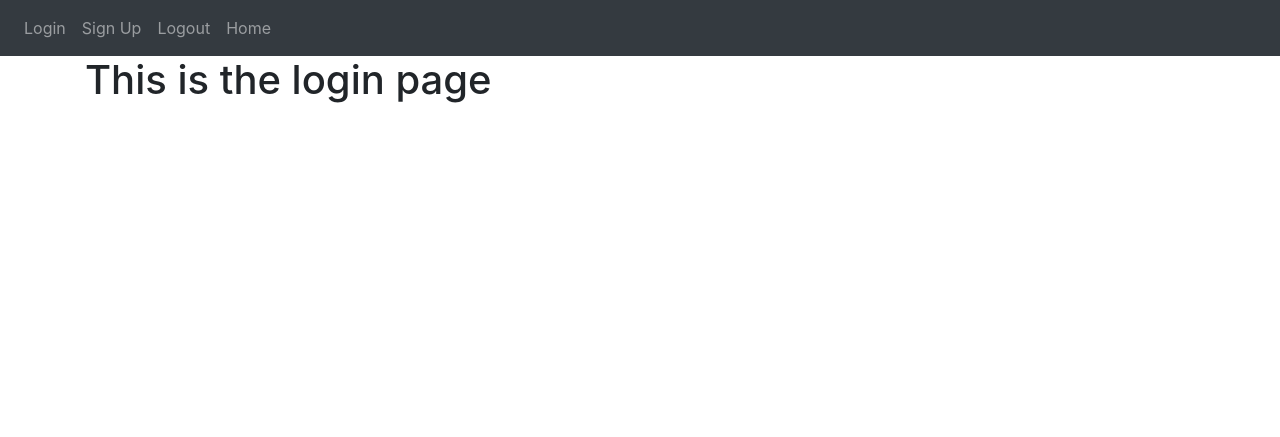
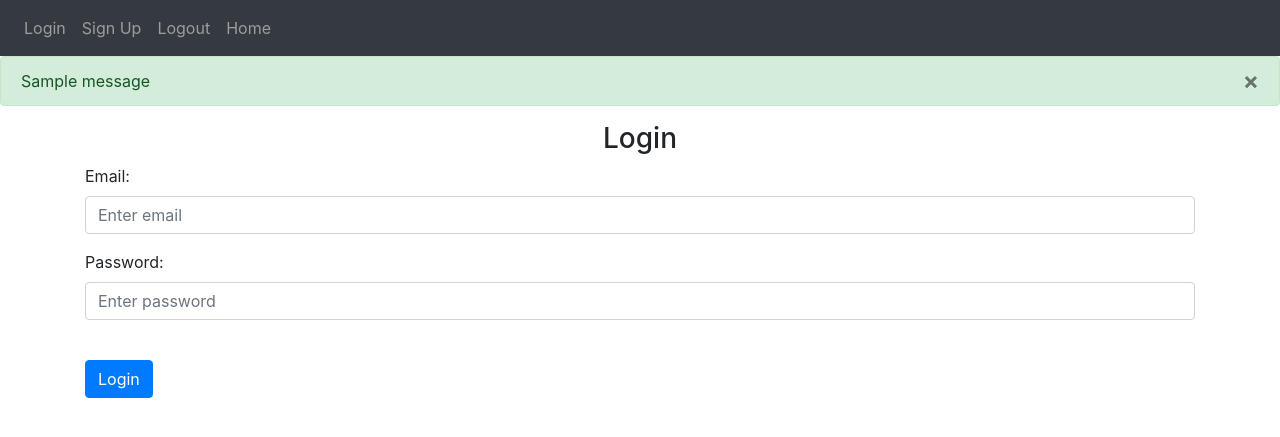
Before and after one commit to samforbyn/seQRet, a Flask app: page /login in a window 1280 px wide. Shown: the top 437 px of the page. Run offline with Flask 2, Linux system fonts and the light colour scheme; one stand-in notice (Sample message) is shown; some libraries are stand-ins or nearby versions.

Commit message:
added flash messages + basic signup validation checks

```diff
--- a/website/__init__.py
+++ b/website/__init__.py
@@ -1,6 +1,10 @@
 from dotenv import find_dotenv, load_dotenv
 from flask import Flask
 import os
+from flask_sqlalchemy import SQLAlchemy
+
+db = SQLAlchemy()
+
 
 load_dotenv(find_dotenv())
 
--- a/website/auth.py
+++ b/website/auth.py
@@ -1,15 +1,34 @@
-from flask import Blueprint, render_template
+from flask import Blueprint, render_template, request, flash
 
 auth = Blueprint('auth', __name__)
 
 
-@auth.route('/login')
+@auth.route('/login', methods=['GET', 'POST'])
 def login():
+    data = request.form
+    print(data)
     return render_template('login.html')
 @auth.route('/logout')
 def logout():
     return "<p>Logout</p>"
 
-@auth.route('/sign-up')
+@auth.route('/sign-up', methods=['GET', 'POST'])
 def sign_up():
+    if request.method == "POST":
+        email = request.form.get('email')
+        firstName = request.form.get('firstName')
+        password1 = request.form.get('password1')
+        password2 = request.form.get('password2')
+
+        if len(email) < 3:
+            flash('Your email needs to contain at least 3 characters, please try again.', category='error')
+        elif len(firstName) < 1:
+            flash('Your first name needs to contain more than 1 character, please try again.', category='error')
+        elif password1 != password2:
+            flash('Passwords do not match, please try again.', category='error')
+        elif len(password1) < 7:
+            flash('Your password needs to contain at least 7 characters, try again.', category='error')
+
+        else:
+            flash('Account successfully created, you can log in now!')
     return render_template('sign_up.html')
--- a/website/templates/base.html
+++ b/website/templates/base.html
@@ -24,6 +24,27 @@
             </div>
         </div>
     </nav>
+    {% with messages = get_flashed_messages(with_categories=true) %}
+        {% if messages %}
+            {% for category, message in messages %}
+                {% if category == 'error' %}
+                <div class="alert alert-danger alert-dismissaable fade show" role="alert">
+                    {{ message }}
+                    <button type="button" class="close" data-dismiss="alert">
+                        <span aria-hidden="true">&times;</span>
+                    </button>
+                </div>
+                {% else %}
+                <div class="alert alert-success alert-dismissaable fade show" role="alert">
+                    {{ message }}
+                    <button type="button" class="close" data-dismiss="alert">
+                        <span aria-hidden="true">&times;</span>
+                    </button>
+                </div>
+                {% endif %}
+            {% endfor %}
+        {% endif %}
+    {% endwith %}
     <div class="container">
         {% block body%}
         {%endblock%}
--- a/website/templates/login.html
+++ b/website/templates/login.html
@@ -3,5 +3,18 @@
 {% block title%}Login{% endblock %}
 
 {% block body%}
-    <h1>This is the login page</h1>
+
+<form method="POST">
+    <h3 align="center">Login</h3>
+    <div class="form-group">
+        <label for="email">Email:</label>
+        <input type="email" class="form-control" id="email" name="email" placeholder="Enter email">
+    </div>
+    <div class="form-group">
+        <label for="password">Password:</label>
+        <input type="password" class="form-control" id="password" name="password" placeholder="Enter password">
+    </div>
+    <br>
+    <button class="btn btn-primary" type="submit">Login</button>
+</form>
 {% endblock %}
--- a/website/templates/sign_up.html
+++ b/website/templates/sign_up.html
@@ -20,7 +20,7 @@
     </div>
     <div class="form-group">
         <label for="password2">Confirm password:</label>
-        <input type="text" class="form-control" id="password2" name="password2" placeholder="Enter password">
+        <input type="password" class="form-control" id="password2" name="password2" placeholder="Enter password">
     </div>
     <br>
     <button class="btn btn-primary" type="submit">Submit</button>
```
